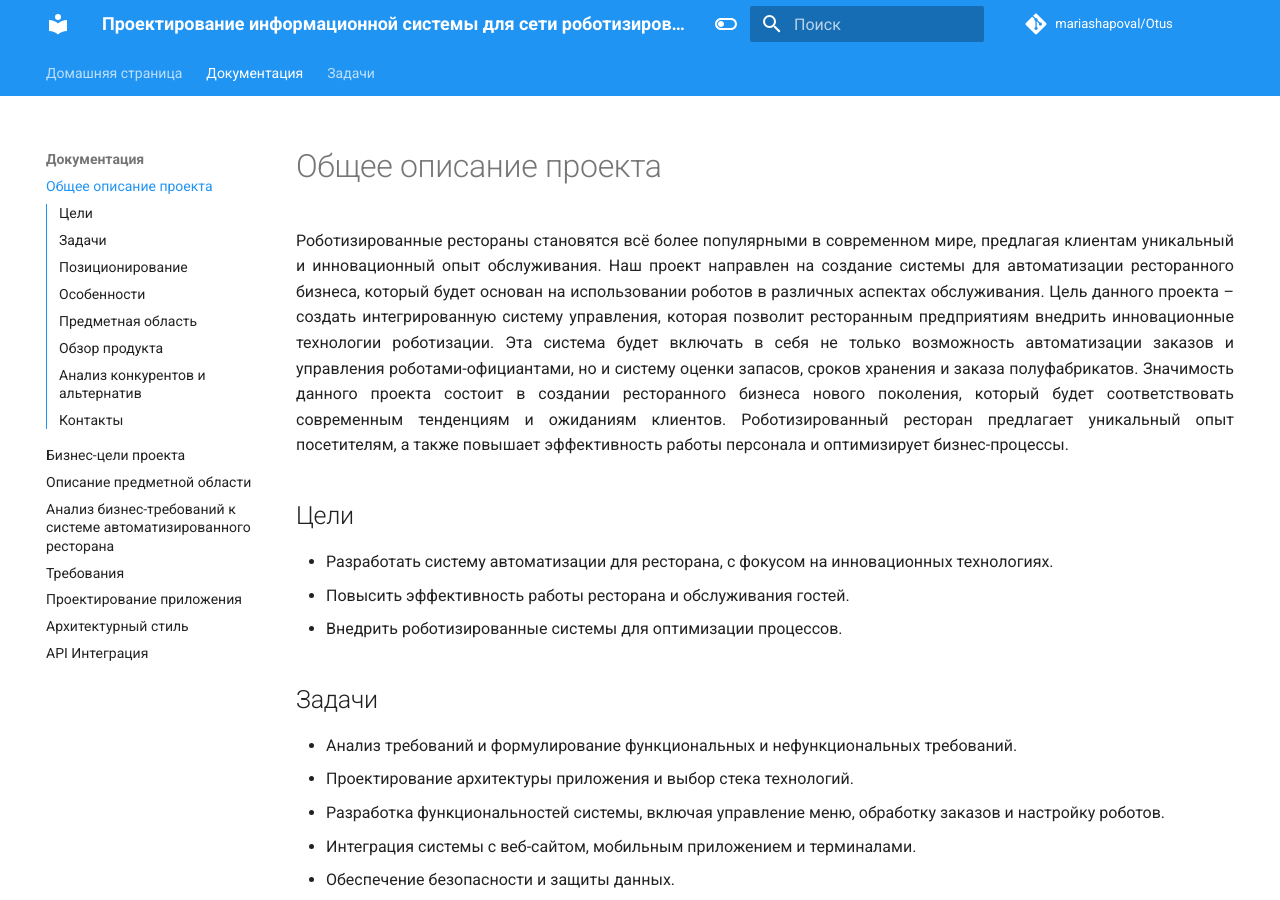
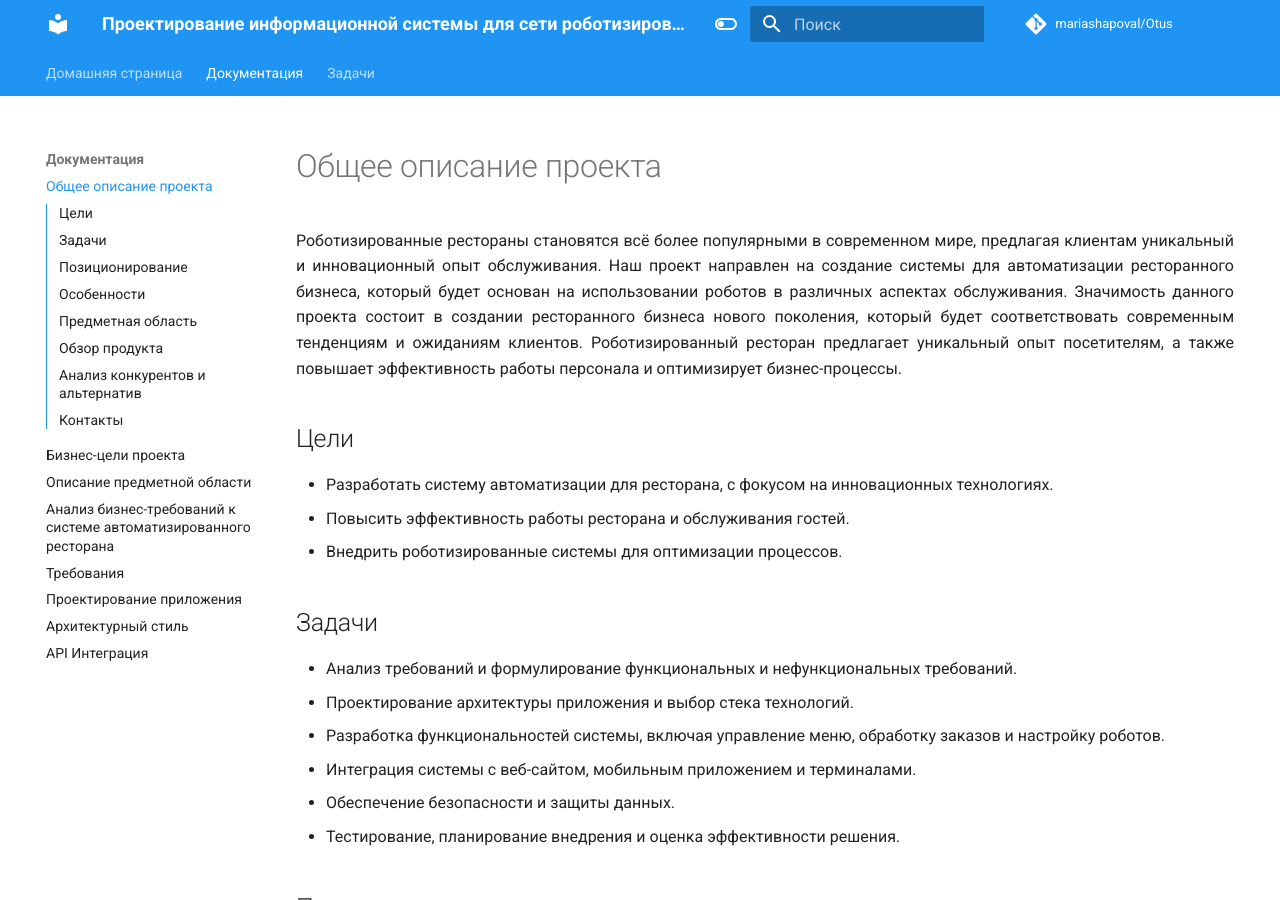
Before and after one commit to mariashapoval/Otus, an MkDocs documentation site: the page built from docs/info.md, in a window 1280 px wide and 900 px high. Built offline with MkDocs 1.6.1 and Material for MkDocs 9.7.7, drawn with Linux system fonts in a browser that asks for light colours; comment, search, counter and statistics services are not loaded.

Commit message:
Update info.md

```diff
--- a/docs/info.md
+++ b/docs/info.md
@@ -1,8 +1,6 @@
 # Общее описание проекта
 <div style="text-align: justify;">
 Роботизированные рестораны становятся всё более популярными в современном мире, предлагая клиентам уникальный и инновационный опыт обслуживания. Наш проект направлен на создание системы для автоматизации ресторанного бизнеса, который будет основан на использовании роботов в различных аспектах обслуживания.
-
-Цель данного проекта – создать интегрированную систему управления, которая позволит ресторанным предприятиям внедрить инновационные технологии роботизации. Эта система будет включать в себя не только возможность автоматизации заказов и управления роботами-официантами, но и систему оценки запасов, сроков хранения и заказа полуфабрикатов.
 
 Значимость данного проекта состоит в создании ресторанного бизнеса нового поколения, который будет соответствовать современным тенденциям и ожиданиям клиентов. Роботизированный ресторан предлагает уникальный опыт посетителям, а также повышает эффективность работы персонала и оптимизирует бизнес-процессы.
 </div>
```
